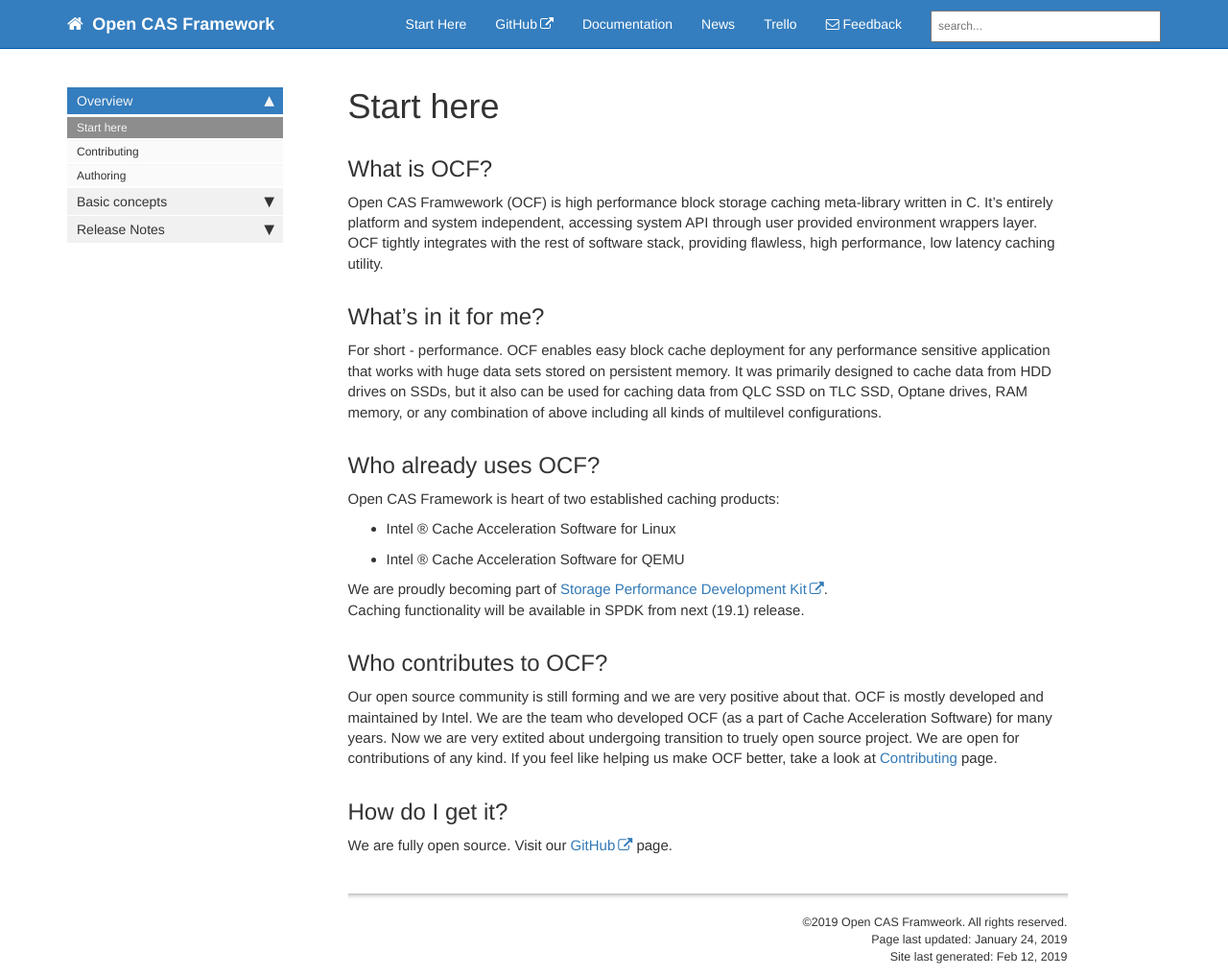
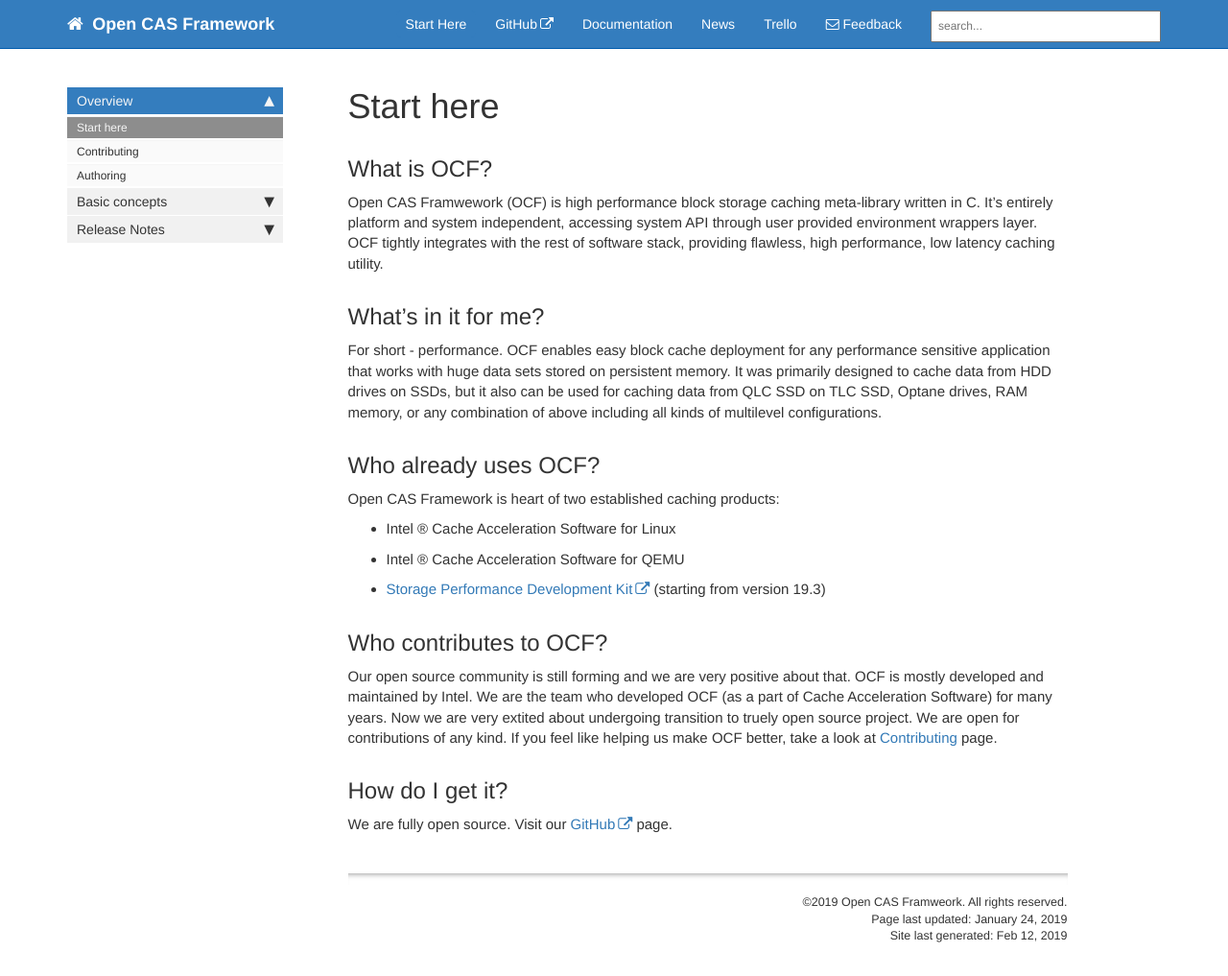
Before and after one commit to Open-CAS/open-cas.github.io, a Jekyll site: the page built from pages/overview/index.md, in a window 1280 px wide. Shown: the whole page at 96% size. Built offline with Jekyll 4.4.1, drawn with Linux system fonts in a browser that asks for light colours; nearby versions of some CDN libraries; comment, search, counter and statistics services are not loaded; after the commit the page ends 995 px from its top, so only the background shows below that.

Commit message:
Update information about SPDK in Overview
Signed-off-by: Robert Baldyga <robert.baldyga@intel.com>

```diff
--- a/pages/overview/index.md
+++ b/pages/overview/index.md
@@ -24,9 +24,8 @@
 Open CAS Framework is heart of two established caching products:
 - Intel &reg; Cache Acceleration Software for Linux
 - Intel &reg; Cache Acceleration Software for QEMU
-
-We are proudly becoming part of [Storage Performance Development Kit](https://spdk.io/).
-Caching functionality will be available in SPDK from next (19.1) release.
+- [Storage Performance Development Kit](https://spdk.io/) (starting from
+  version 19.3)
 
 ## Who contributes to OCF?
 Our open source community is still forming and we are very positive about
```
